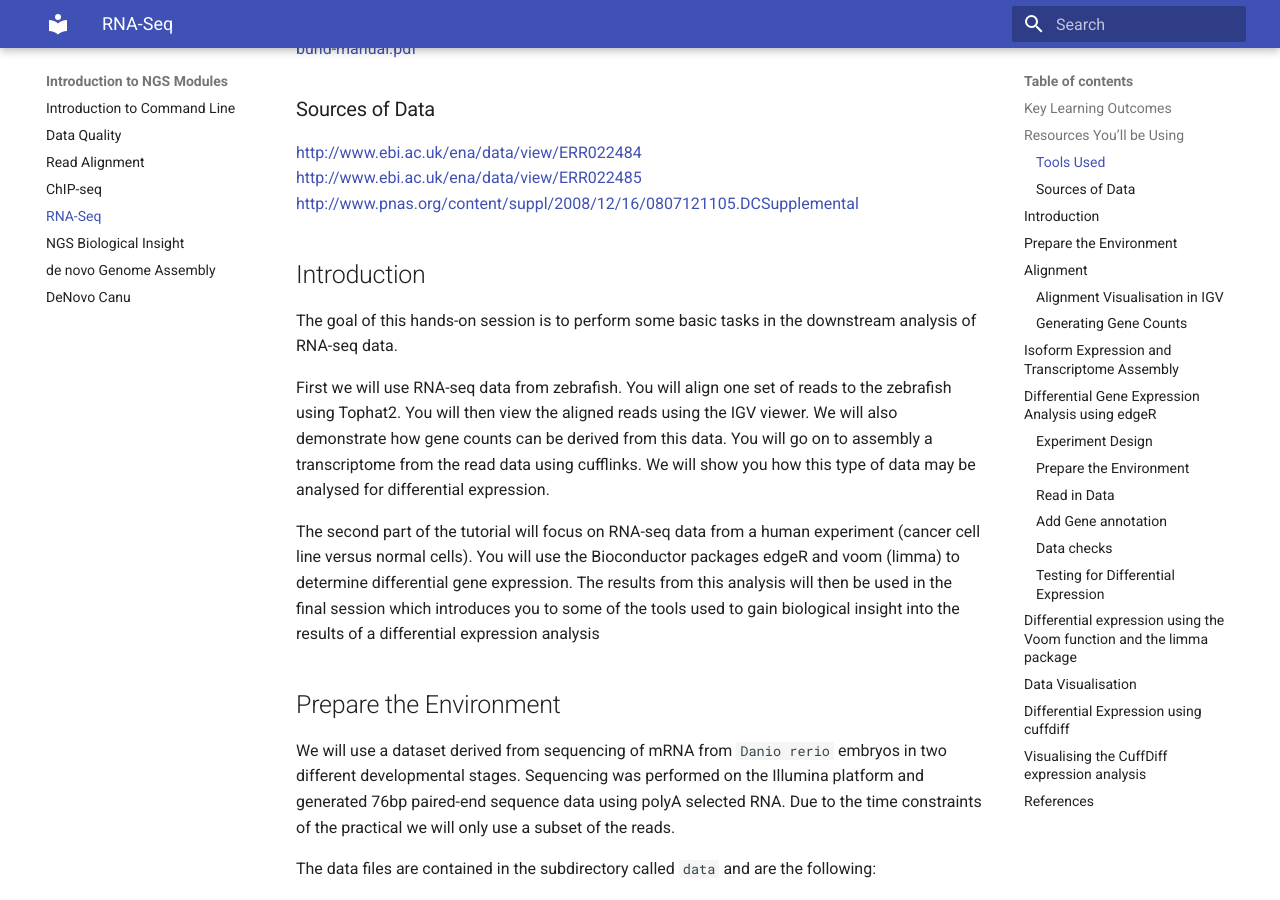
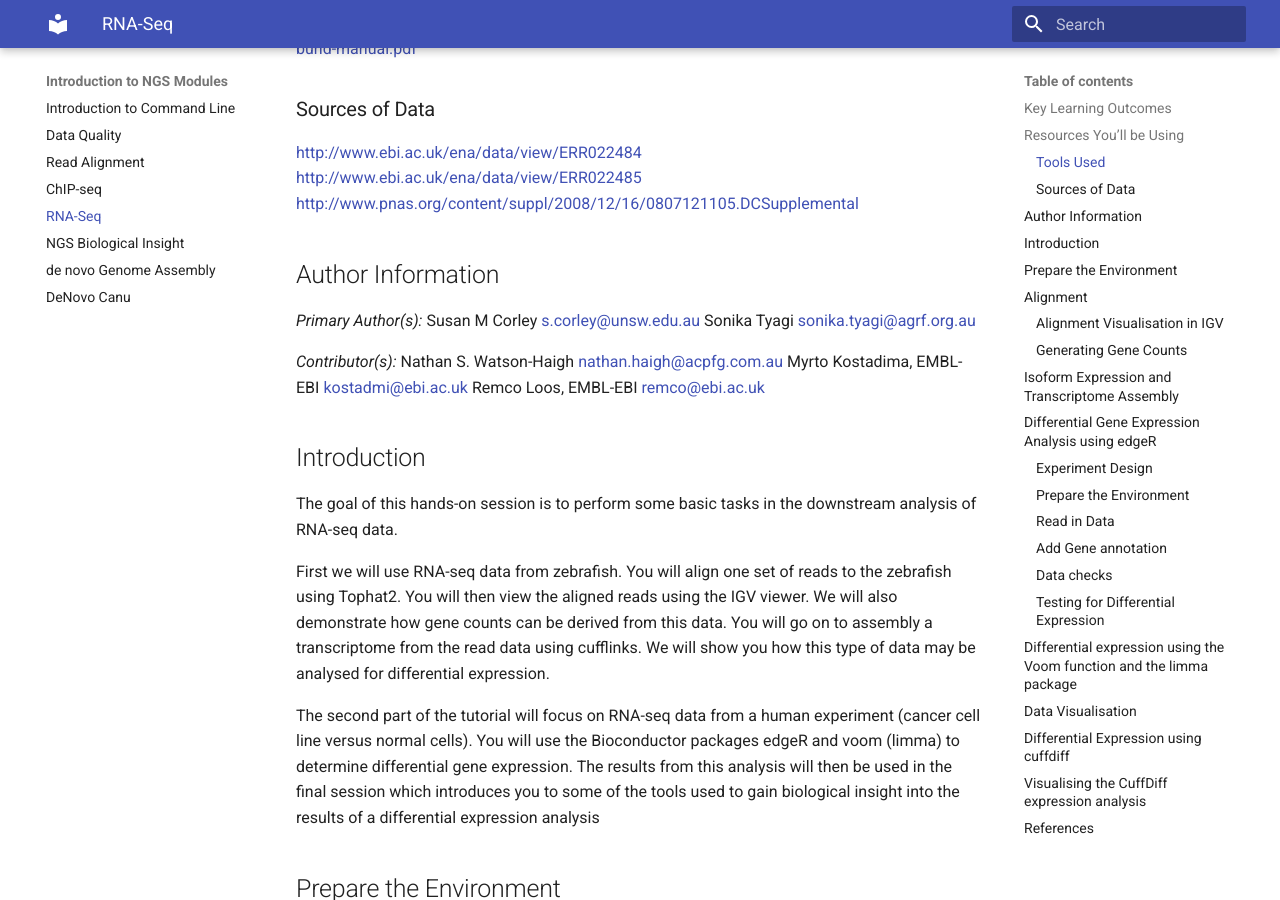
Before and after one commit to tsonika/intro-ngs-manuals, an MkDocs documentation site: the page built from docs/modules/btp-module-rna-seq/rna-seq.md, in a window 1280 px wide and 900 px high, scrolled down 1352 px. Built offline with MkDocs 1.6.1 and Material for MkDocs 9.7.7, drawn with Linux system fonts in a browser that asks for light colours; old or Windows-style settings are respelled for this version of MkDocs.

Commit message:
Update rna-seq.md

```diff
--- a/docs/modules/btp-module-rna-seq/rna-seq.md
+++ b/docs/modules/btp-module-rna-seq/rna-seq.md
@@ -67,6 +67,16 @@ http://www.ebi.ac.uk/ena/data/view/ERR022484
 http://www.ebi.ac.uk/ena/data/view/ERR022485
 http://www.pnas.org/content/suppl/2008/12/16/0807121105.DCSupplemental
 
+## Author Information
+
+*Primary Author(s):*
+    Susan M Corley s.corley@unsw.edu.au
+    Sonika Tyagi sonika.tyagi@agrf.org.au
+
+*Contributor(s):*
+    Nathan S. Watson-Haigh nathan.haigh@acpfg.com.au
+    Myrto Kostadima, EMBL-EBI kostadmi@ebi.ac.uk
+    Remco Loos, EMBL-EBI remco@ebi.ac.uk
 
 Introduction
 ------------
```
